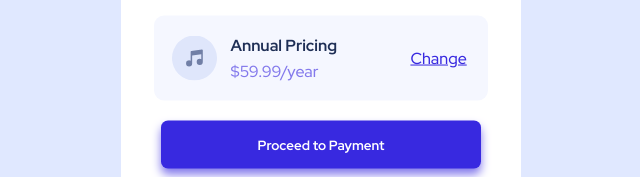
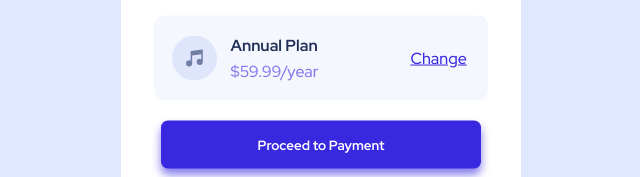
Before and after one commit to Shah-Faisal-cloud/Order-Summary-Componet, a plain HTML site: page index.html in a window 1280 px wide. Shown: the part 448-625 px from the top of the page, 319-959 px from the left. Drawn offline with Linux system fonts and the light colour scheme.

Commit message:
Update index.html

```diff
--- a/index.html
+++ b/index.html
@@ -20,7 +20,7 @@
                     <div class="plan-text-left">
                         <img src="icon-music.svg" alt="music icon">
                         <div class="pricing">
-                            <h4>Annual Pricing</h4>
+                            <h4>Annual Plan</h4>
                             <p>$59.99/year</p>
                         </div>
                     </div>
```
